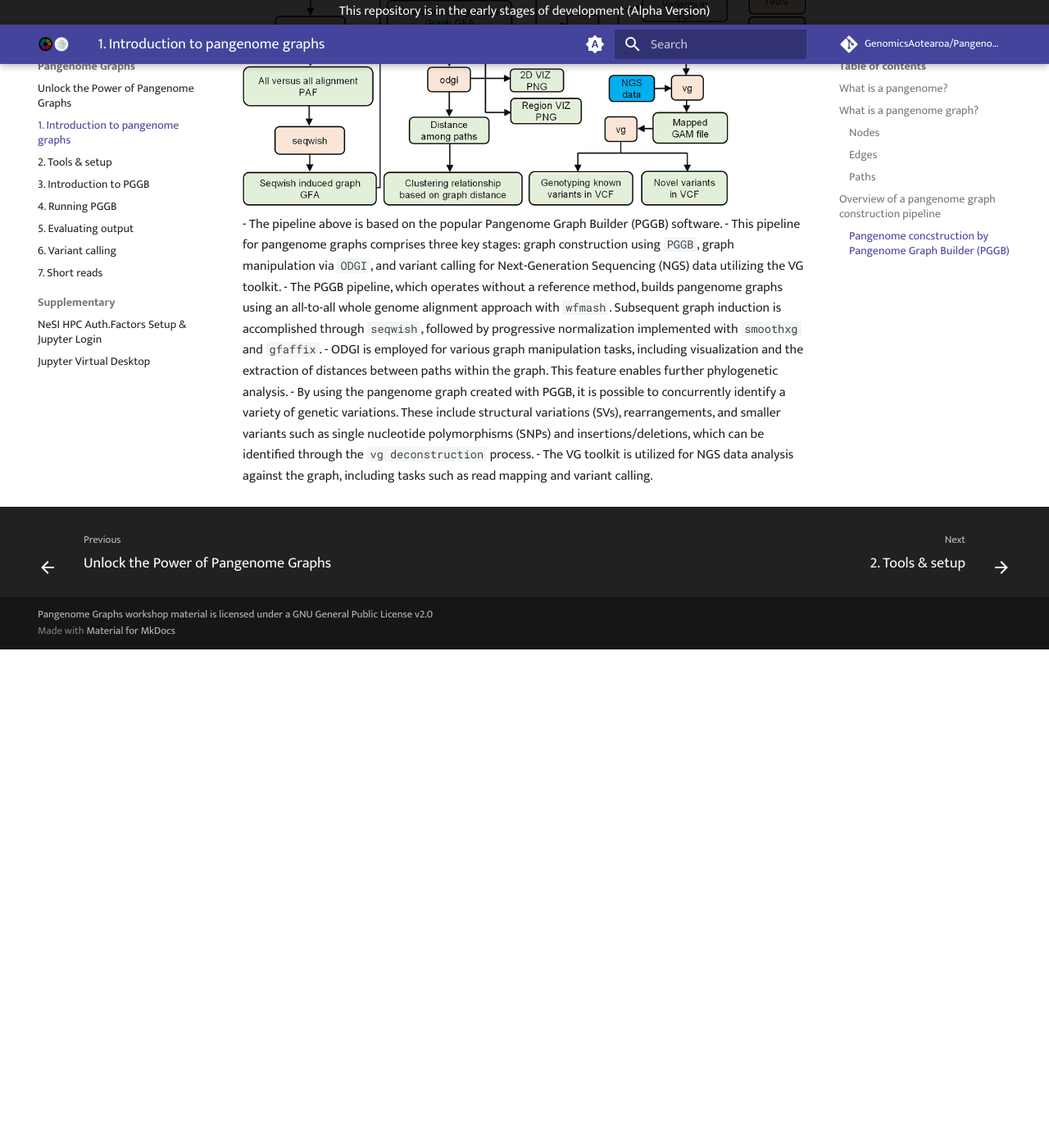
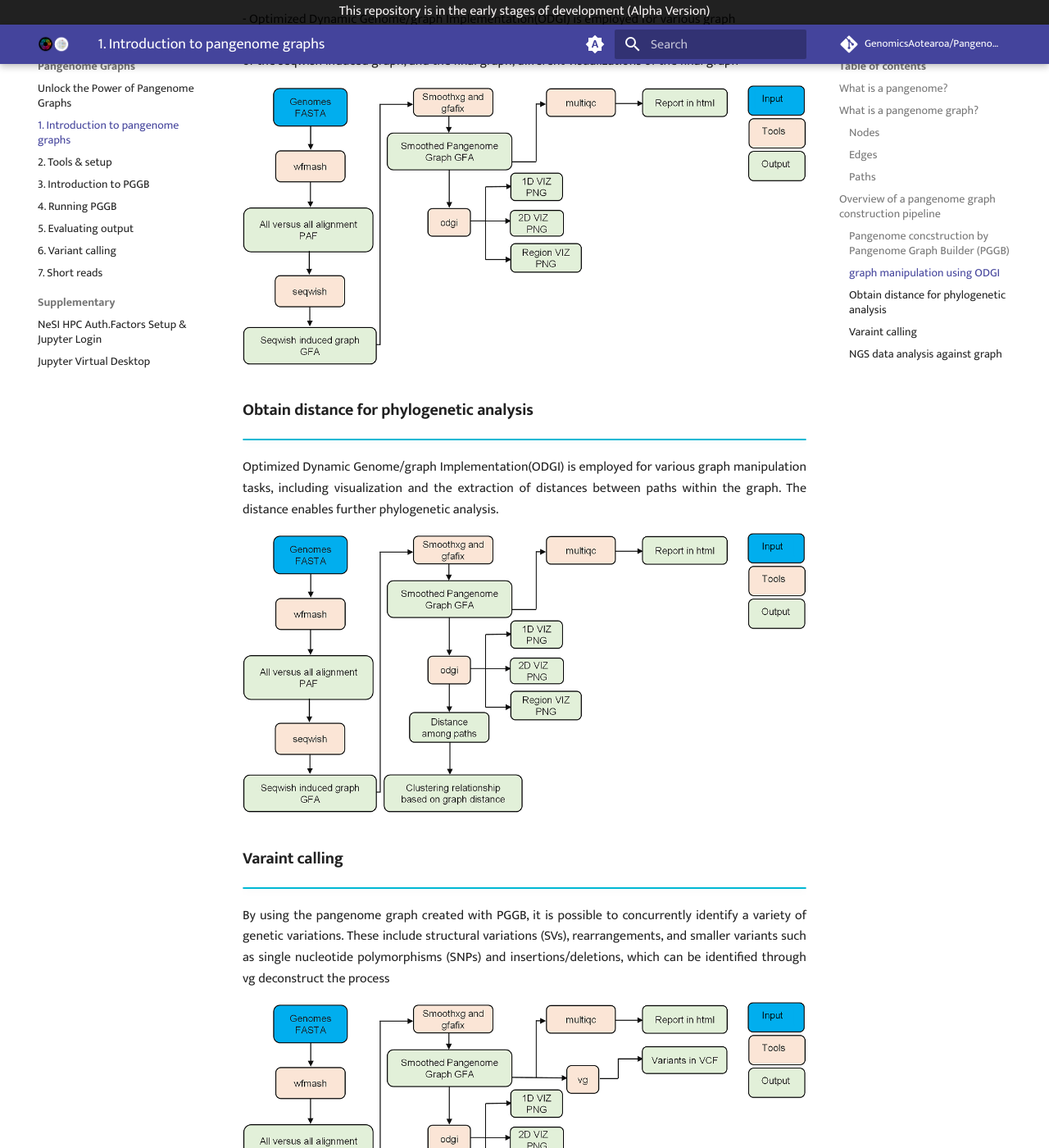
Before and after one commit to GenomicsAotearoa/Pangenome-Graphs-Workshop, an MkDocs documentation site: the page built from docs/1_Introduction_to_pangenome_graphs.md, in a window 1280 px wide and 1400 px high, scrolled down 2408 px. Shown: the whole window at 82% size. Built offline with MkDocs 1.6.1 and Material for MkDocs 9.7.7, drawn with Linux system fonts in a browser that asks for light colours; comment, search, counter and statistics services are not loaded; before the commit the page ends 3200 px from its top, so only the background shows below that; some of the changed text lies outside the part shown.

Commit message:
Update 1_Introduction_to_pangenome_graphs.md

```diff
--- a/docs/1_Introduction_to_pangenome_graphs.md
+++ b/docs/1_Introduction_to_pangenome_graphs.md
@@ -63,14 +63,44 @@ The PGGB pipeline, is a reference free method. It builds pangenome graphs using
 
 
 
+### **graph manipulation using ODGI**
+!!! info ""
+</p>
+- Optimized Dynamic Genome/graph Implementation(ODGI) is employed for various graph manipulation tasks, such as visualization
+- MultiQC is employed to generate a report including statistics of the seqwish induced graph, and the final graph, different visualizations of the final graph
+</p>
+
+![ODGI](theme_figures/Pipeline_step2_small.png)
 
 
+
+### **Obtain distance for phylogenetic analysis**
 !!! info ""
 
-![image](theme_figures/pangenome_graph_pipeline_small.png)
-- The pipeline above is based on the popular Pangenome Graph Builder (PGGB) software.
-- This pipeline for pangenome graphs comprises three key stages: graph construction using `PGGB`, graph manipulation via `ODGI`, and variant calling for Next-Generation Sequencing (NGS) data utilizing the VG toolkit.
-- The PGGB pipeline, which operates without a reference method, builds pangenome graphs using an all-to-all whole genome alignment approach with `wfmash`. Subsequent graph induction is accomplished through `seqwish`, followed by progressive normalization implemented with `smoothxg` and `gfaffix`.
-- ODGI is employed for various graph manipulation tasks, including visualization and the extraction of distances between paths within the graph. This feature enables further phylogenetic analysis.
-- By using the pangenome graph created with PGGB, it is possible to concurrently identify a variety of genetic variations. These include structural variations (SVs), rearrangements, and smaller variants such as single nucleotide polymorphisms (SNPs) and insertions/deletions, which can be identified through the `vg deconstruction` process.
-- The VG toolkit is utilized for NGS data analysis against the graph, including tasks such as read mapping and variant calling.
+<p align="justify">
+Optimized Dynamic Genome/graph Implementation(ODGI) is employed for various graph manipulation tasks, including visualization and the extraction of distances between paths within the graph. The distance enables further phylogenetic analysis.
+</p>
+
+![ODGI](theme_figures/Pipeline_step3_small.png)
+
+
+### **Varaint calling**
+!!! info ""
+
+<p align="justify">
+By using the pangenome graph created with PGGB, it is possible to concurrently identify a variety of genetic variations. These include structural variations (SVs), rearrangements, and smaller variants such as single nucleotide polymorphisms (SNPs) and insertions/deletions, which can be identified through vg deconstruct the process
+</p>
+
+
+![ODGI](theme_figures/Pipeline_step4_small.png)
+
+
+### **NGS data analysis against graph**
+!!! info ""
+
+<p align="justify">
+The VG toolkit is utilized for NGS data analysis against the graph, including tasks such as read mapping and variant calling
+</p>
+
+
+![ODGI](theme_figures/Pipeline_step5_small.png)
```
